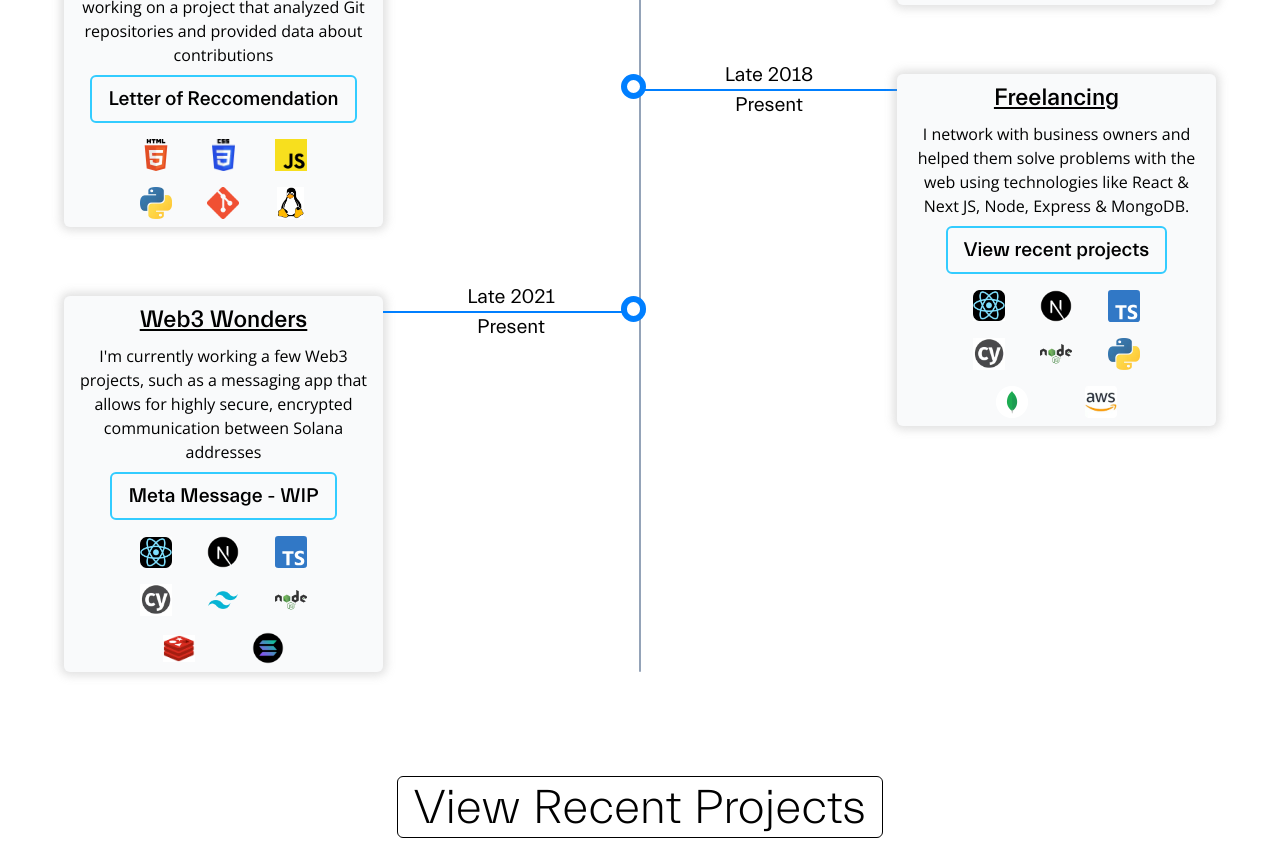
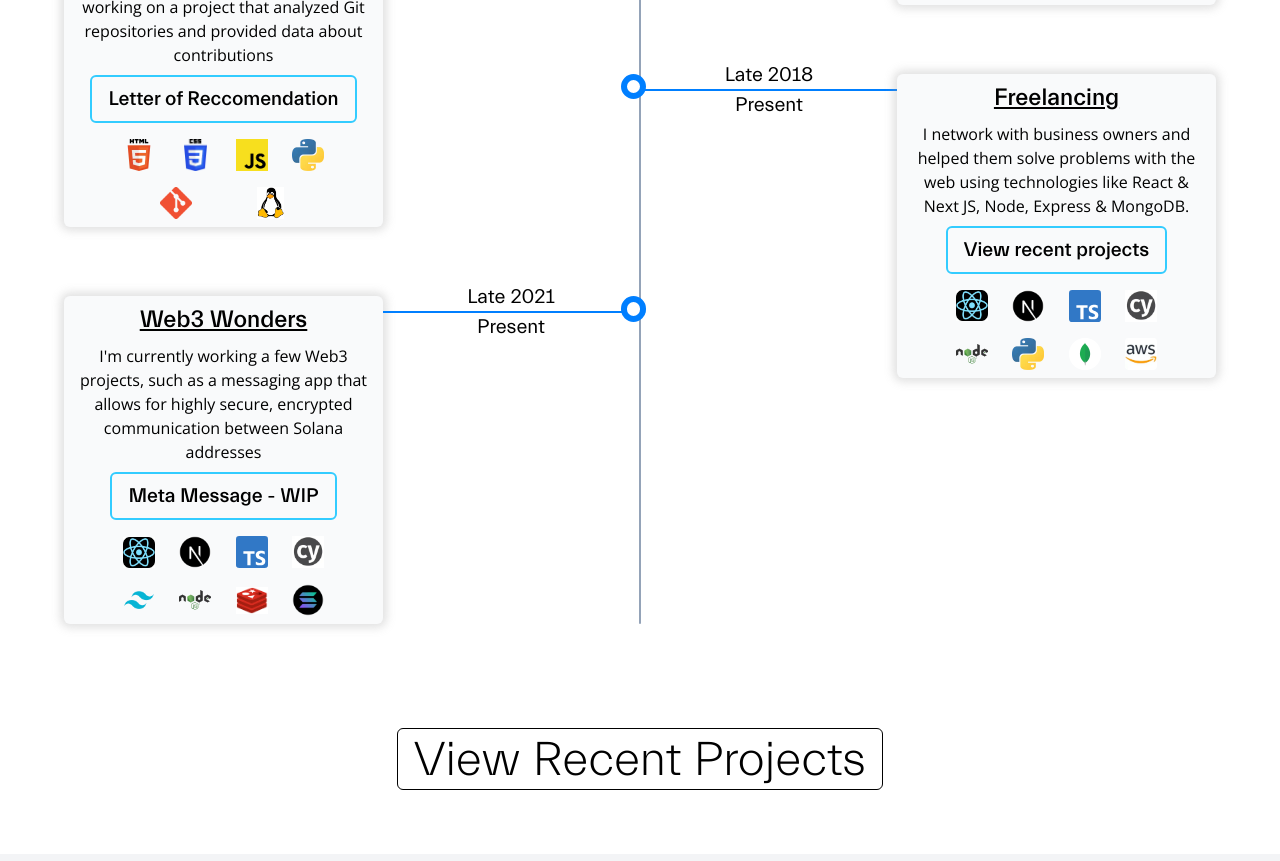
Before and after one commit to azvaliev/valiev-dev-next, a Next.js app: page / in a window 1280 px wide. Shown: the part 1720-2581 px from the top of the page. Built offline with nearby package versions, Linux system fonts and the light colour scheme.

Commit message:
Adapted timeline more responsive

```diff
--- a/components/TechIconDisplay.tsx
+++ b/components/TechIconDisplay.tsx
@@ -9,12 +9,12 @@ interface TechIconProps {
 const TechIconDisplay = ({icons, isTimeline} : TechIconProps) => {
 
 	const widths = isTimeline ?
-		"max-w-[90%] sm:max-w-[40%] lg:max-w-[80%] xl:max-w-[70%]"
+		"max-w-[90%] sm:max-w-[55%] md:max-w-[50%] lg:max-w-[65%] xl:max-w-[75%]"
 	:
 		"max-w-[70%] sm:max-w-[75%] md:max-w-[65%] lg:max-w-[55%]"
 
 	const iconSizes = isTimeline ?
-		"h-[8.75vw] w-[8.75vw] md:h-[3.5vw] md:w-[3.5vw] lg:h-[2.5vw] lg:w-[2.5vw]"
+		"h-[8.75vw] w-[8.75vw] sm:w-[6vw] sm:h-[6vw] md:h-[4.5vw] md:w-[4.5vw] lg:h-[2.5vw] lg:w-[2.5vw]"
 	:
 		"h-[8.75vw] w-[8.75vw] sm:w-[6vw] sm:h-[6vw] md:h-[4.5vw] md:w-[4.5vw] lg:h-[3.5vw] lg:w-[3.5vw] xl:h-[4vw] xl:w-[4vw]"
 
--- a/components/Timeline/TimelineItem.tsx
+++ b/components/Timeline/TimelineItem.tsx
@@ -22,7 +22,7 @@ const TimelineItem = ({
 			{!left && <div className="flex flex-col">
 				<TimelineBubble className="border-azure bg-white"/>
 				<h6 className="mx-auto everett text-lg sm:text-xl -mt-[3vh] lg:-mt-[1.75vw] xl:-mt-[1vw] text-center">{date}</h6>
-				<span className="block w-[25vw] sm:w-[15vw] xl:w-[20vw] h-[0.25vh] bg-azure"></span>
+				<span className="block w-[25vw] sm:w-[15vw] md:w-[30vw] lg:w-[15vw] xl:w-[20vw] h-[0.25vh] bg-azure"></span>
 				{current && <h6 className="mx-auto everett text-xl text-center">Present</h6>}
 			</div> }
 			<Main className={`flex flex-col text-center mt-auto mb-0 p-2 bg-gray-50 rounded-md ${left && "ml-auto"}`}>
```
